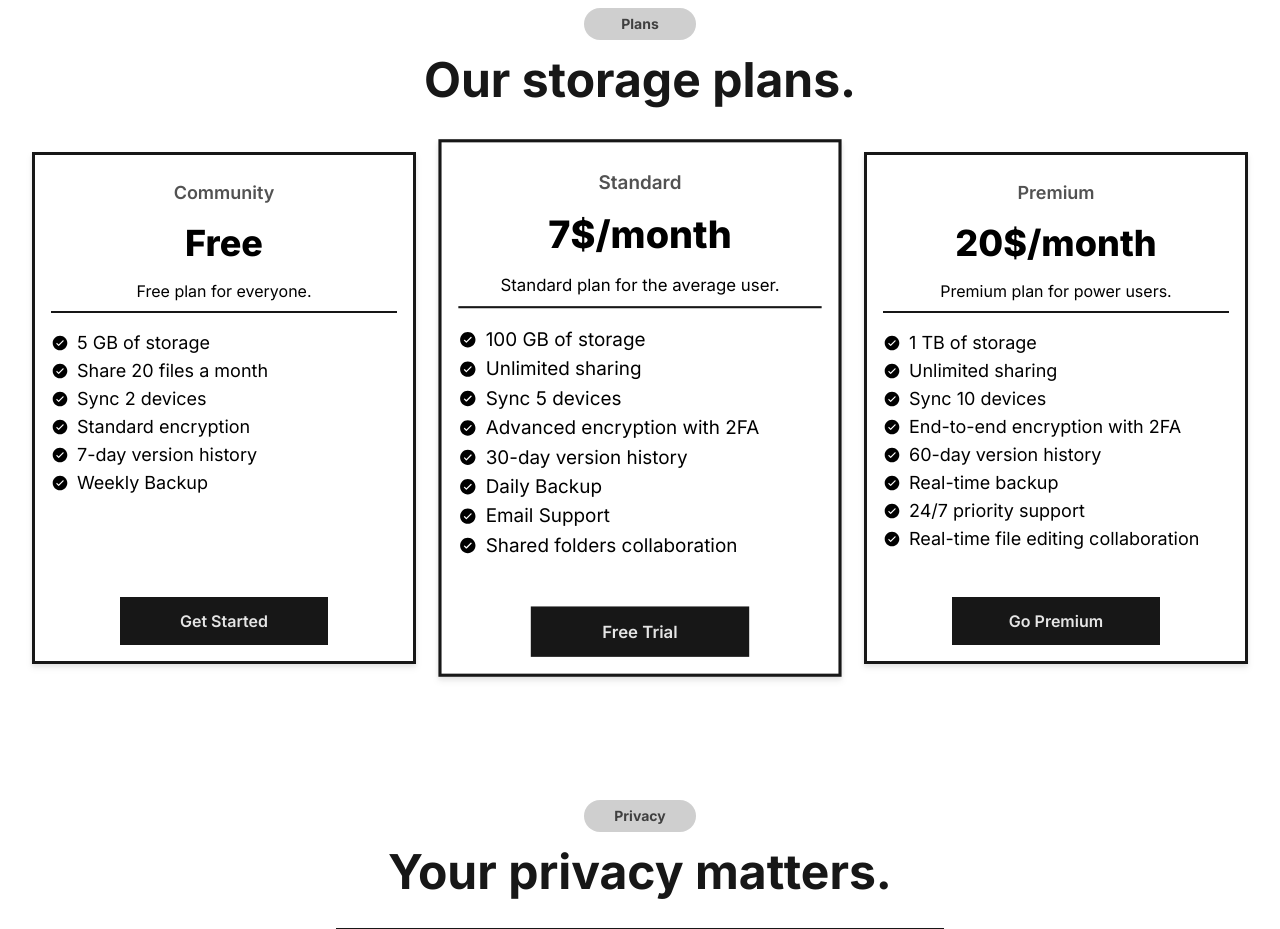
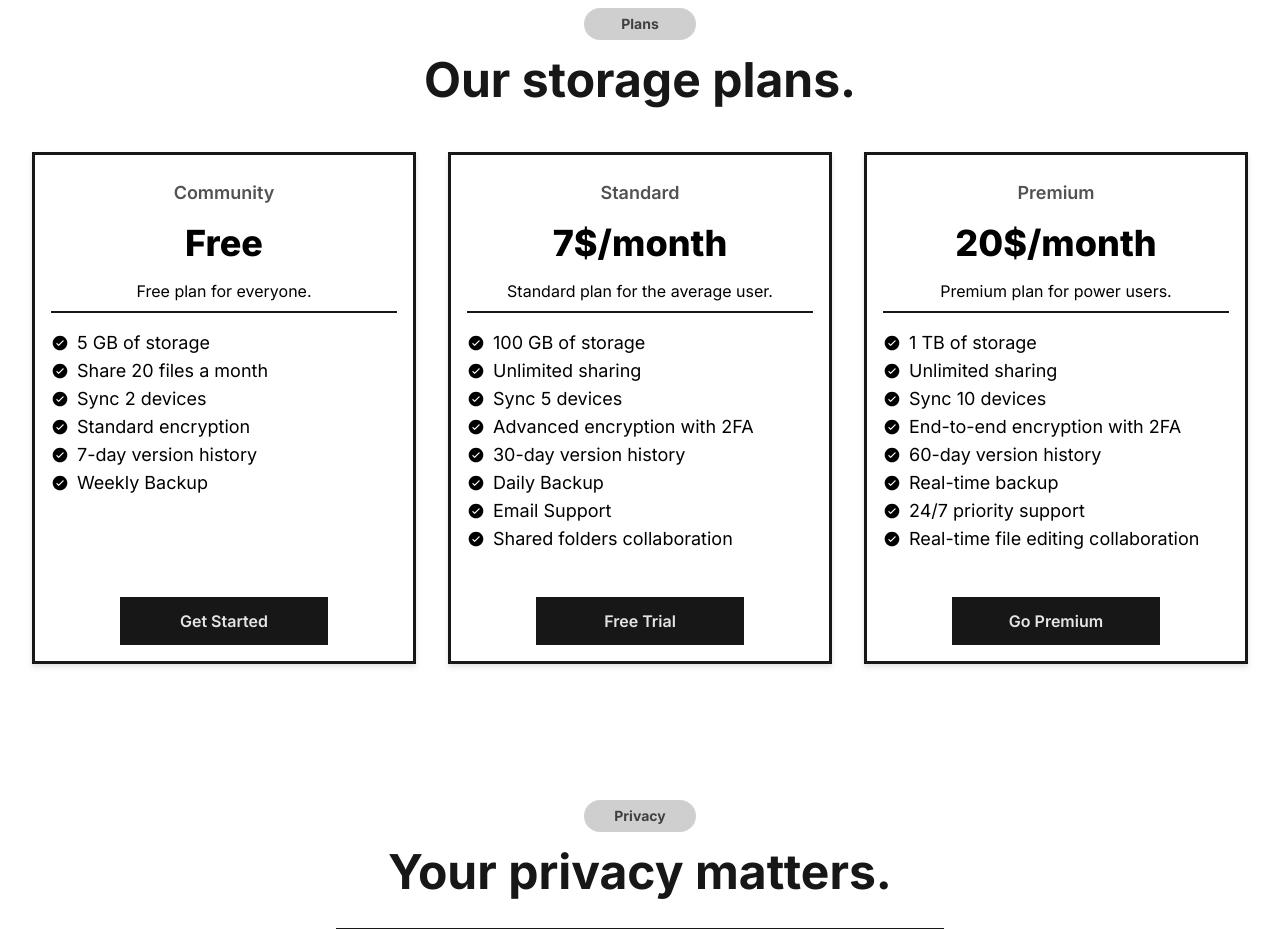
Before and after one commit to as9284/sky-cloud, a React (Vite) app: page / in a window 1280 px wide. Shown: the part 1680-2609 px from the top of the page. Built offline with nearby package versions, Linux system fonts and the light colour scheme.

Commit message:
Fix plans

```diff
--- a/src/components/Plans.jsx
+++ b/src/components/Plans.jsx
@@ -77,7 +77,7 @@ export const Plans = () => {
               </button>
             </div>
 
-            <div className="relative w-96 h-[32rem] bg-white border-[3px] border-neutral-900 drop-shadow-md flex flex-col justify-start items-center p-4 scale-105 hover:scale-[1.07] duration-200">
+            <div className="relative w-96 h-[32rem] bg-white border-[3px] border-neutral-900 drop-shadow-md flex flex-col justify-start items-center p-4 hover:scale-[1.02] duration-200">
               <div className="w-full flex flex-col justify-center items-center">
                 <h3 className="text-lg font-semibold text-neutral-600 py-2">
                   Standard
```
